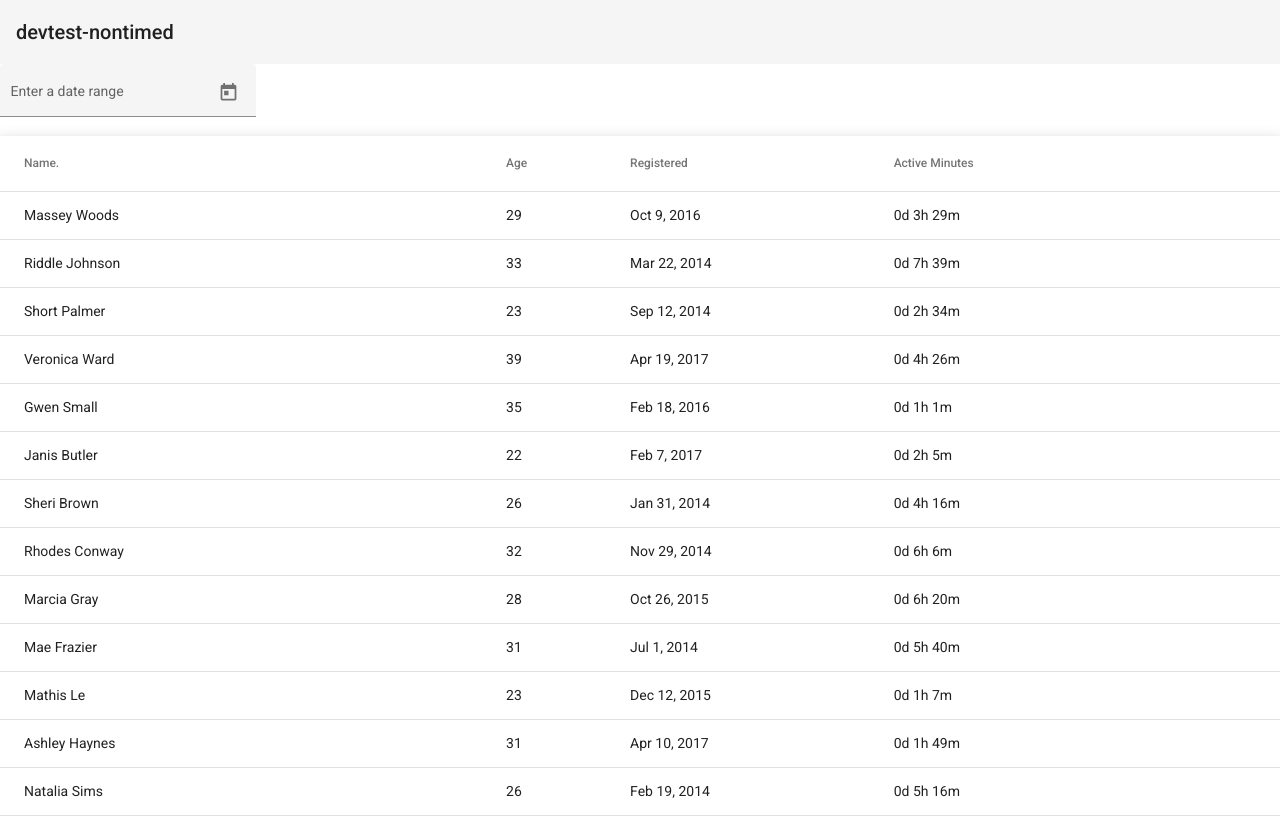
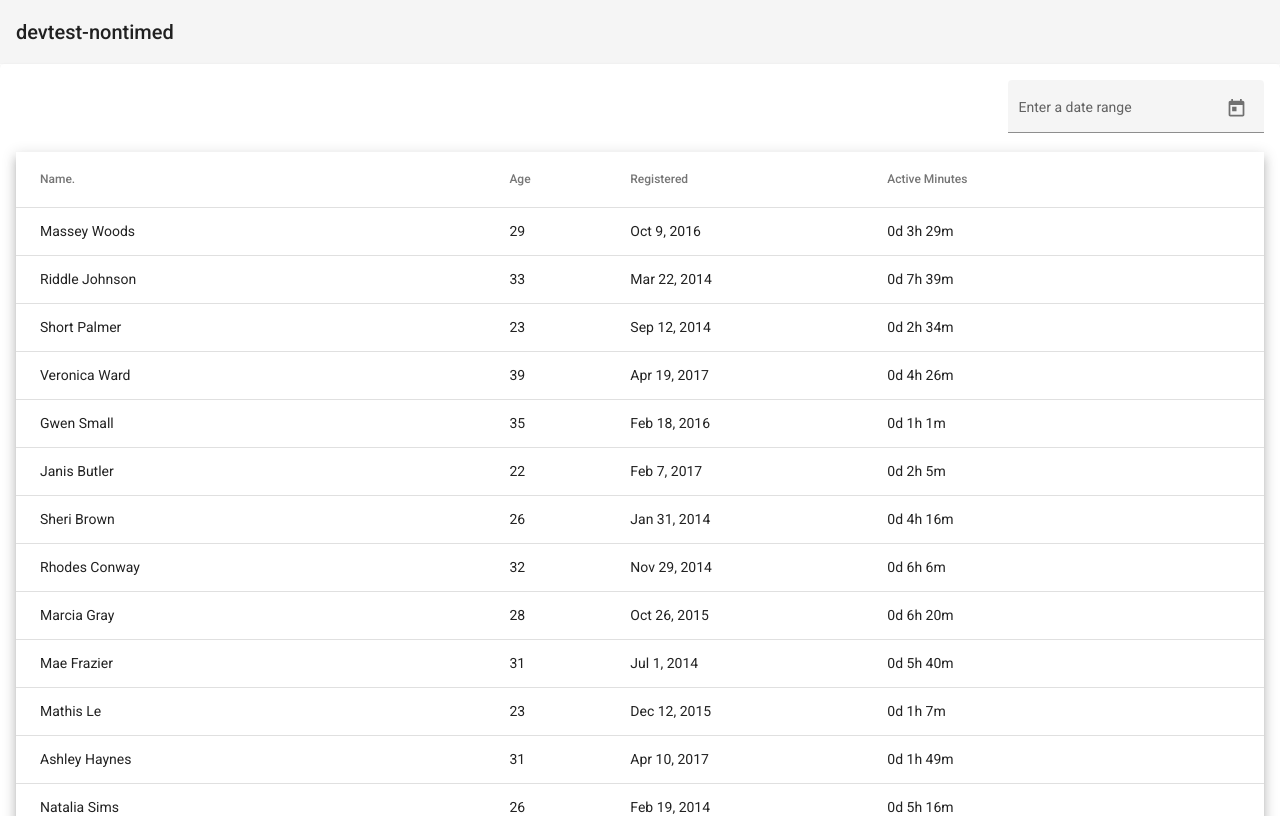
Before and after one commit to gavinlc/angular-devtest, an Angular app: page / in a window 1280 px wide. Shown: the top 816 px of the page. Built offline with nearby package versions, Linux system fonts and the light colour scheme.

Commit message:
move body into card & move input to right

```diff
--- a/src/app/app.component.html
+++ b/src/app/app.component.html
@@ -1,8 +1,8 @@
 <mat-toolbar>
   <span>{{ title }}</span>
 </mat-toolbar>
-
-<mat-form-field appearance="fill">
+<mat-card class="card">
+  <mat-form-field appearance="fill" class="card__date-range">
     <mat-label>Enter a date range</mat-label>
     <mat-date-range-input [rangePicker]="picker">
       <input
@@ -24,7 +24,7 @@
     mat-table
     matSort
     [dataSource]="filteredData"
-  class="mat-elevation-z8 data-table"
+    class="mat-elevation-z8 card__data-table"
   >
     <!-- Name Column -->
     <ng-container matColumnDef="name">
@@ -57,3 +57,4 @@
     <tr mat-header-row *matHeaderRowDef="displayedColumns"></tr>
     <tr mat-row *matRowDef="let row; columns: displayedColumns"></tr>
   </table>
+</mat-card>
--- a/src/app/app.component.scss
+++ b/src/app/app.component.scss
@@ -1,3 +1,14 @@
-.data-table {
-  width: 100%;
+.card {
+  display: flex;
+  flex-direction: column;
+
+  &__date-range {
+    flex-grow: 0;
+    flex-basis: auto;
+    align-self: flex-end;
+  }
+
+  &__data-table {
+    width: 100%;
+  }
 }
--- a/src/app/app.module.ts
+++ b/src/app/app.module.ts
@@ -14,6 +14,7 @@ import { MatNativeDateModule, MAT_DATE_LOCALE } from '@angular/material/core';
 import { MatFormFieldModule } from '@angular/material/form-field';
 import { MinutesToHours } from './m2h.pipe';
 import { MatSortModule } from '@angular/material/sort';
+import { MatCardModule } from '@angular/material/card';
 
 @NgModule({
   declarations: [AppComponent, MinutesToHours],
@@ -29,6 +30,7 @@ import { MatSortModule } from '@angular/material/sort';
     MatNativeDateModule,
     MatFormFieldModule,
     MatSortModule,
+    MatCardModule,
   ],
   providers: [{ provide: MAT_DATE_LOCALE, useValue: 'en-GB' }],
   bootstrap: [AppComponent],
```
Lines whose indentation alone changed are shown as unchanged.
